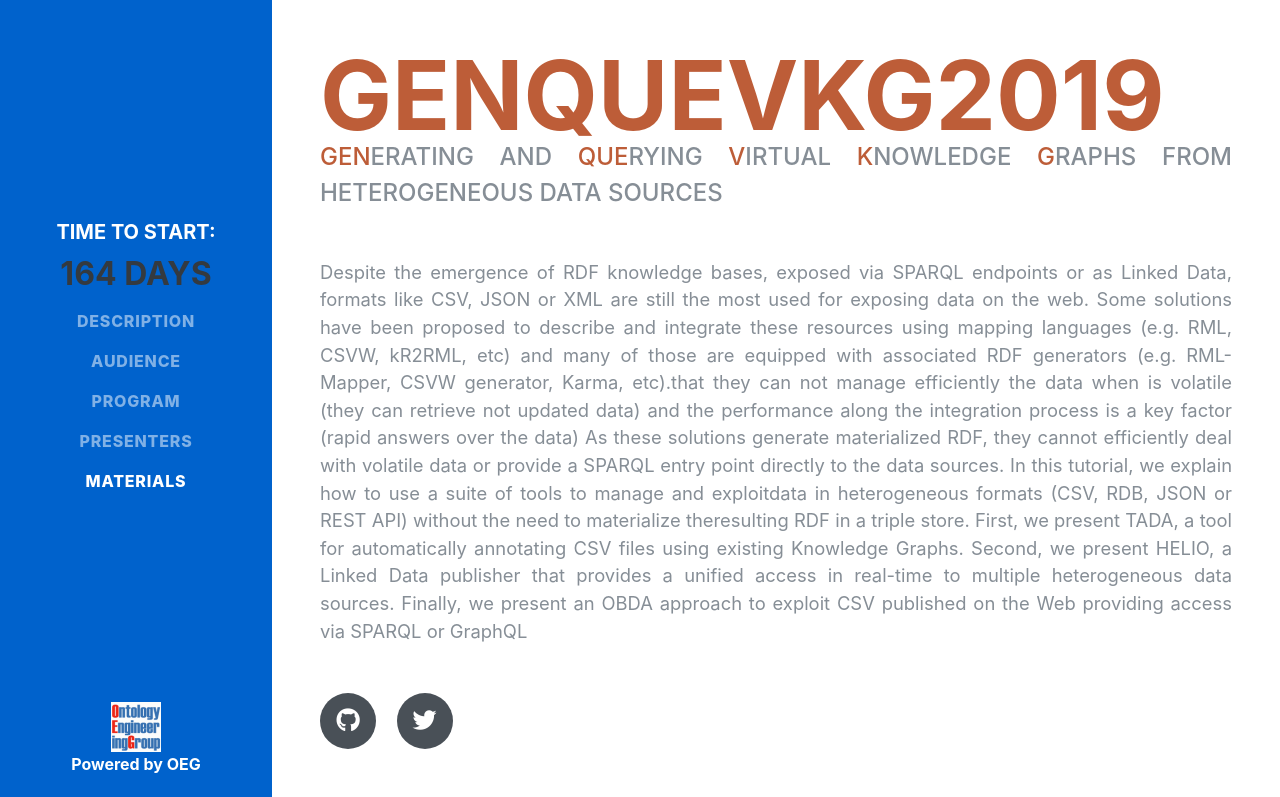
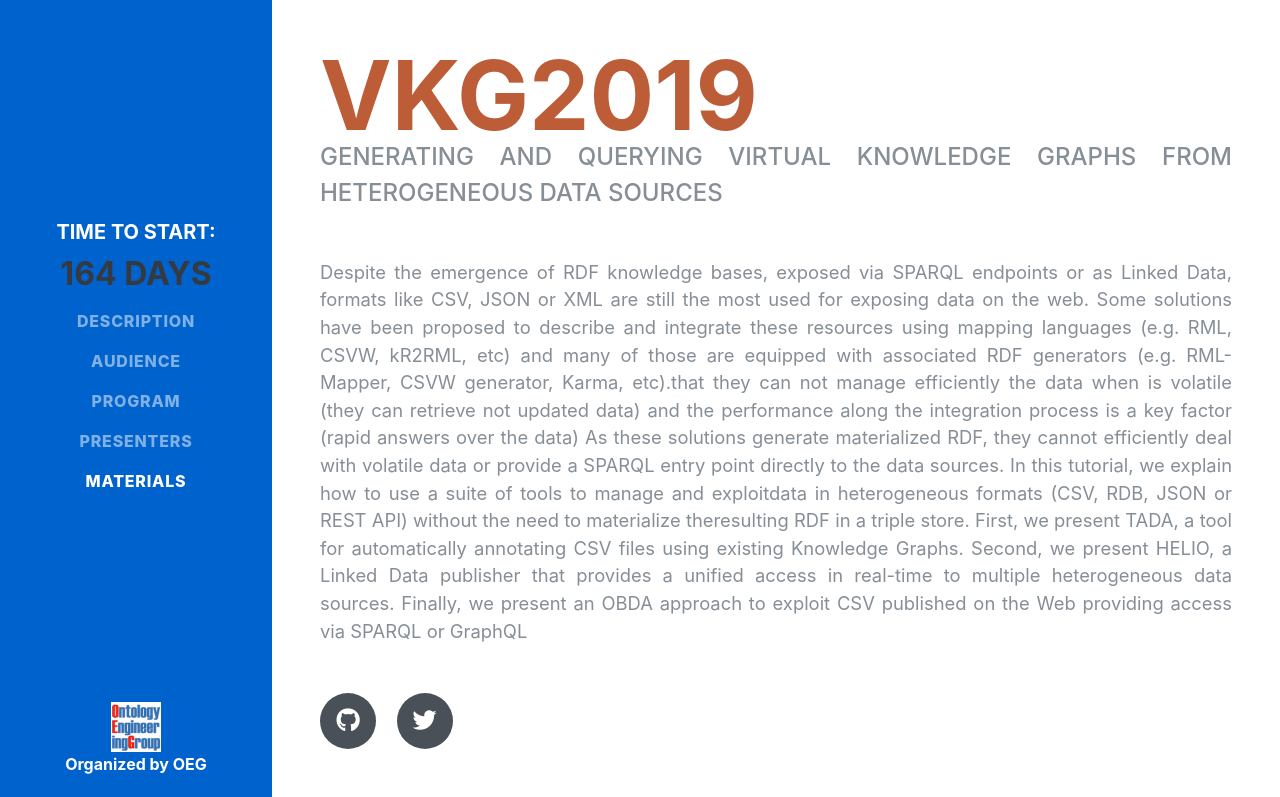
Before and after one commit to oeg-dataintegration/kgc-tutorial-2019, a plain HTML site: page index.html in a window 1280 px wide. Shown: the top 797 px of the page. Drawn offline with Linux system fonts and the light colour scheme; a web font is replaced by a local one.

Commit message:
title changed

```diff
--- a/index.html
+++ b/index.html
@@ -8,7 +8,7 @@
     <meta name="description" content="">
     <meta name="author" content="Andrea Cimmino">
 
-    <title>GenQueVKG</title>
+    <title>VKG</title>
 
     <!-- Bootstrap core CSS -->
     <link href="static/vendor/bootstrap/css/bootstrap.min.css" rel="stylesheet">
@@ -89,7 +89,7 @@
       <div style="color: white">
         <a href="http://www.oeg-upm.net/">
         <img src="static/img/oeg-logo.png" width="50px" />
-        <p style="color: white"><strong>Powered by OEG</strong></p></a>
+        <p style="color: white"><strong>Organized by OEG</strong></p></a>
       </div>
     </nav>
 
@@ -98,9 +98,9 @@
       <section class="resume-section p-3 p-lg-5 d-flex d-column" id="about" style="text-align:justify">
         <div class="my-auto">
           <h1 class="mb-0">
-            <span class="text-primary">GenQueVKG2019</span>
+            <span class="text-primary">VKG2019</span>
           </h1>
-          <div class="subheading mb-5"><span class="text-primary">Gen</span>erating and <span class="text-primary">Que</span>rying <span class="text-primary">V</span>irtual <span class="text-primary">K</span>nowledge <span class="text-primary">G</span>raphs from heterogeneous data sources</div>
+          <div class="subheading mb-5">Generating and Querying Virtual Knowledge Graphs from heterogeneous data sources</div>
 
           <p class="lead mb-5">Despite the emergence of RDF knowledge bases, exposed via SPARQL endpoints or as Linked Data, formats like CSV, JSON or XML are still the most used for exposing data on the web. Some solutions have been proposed to describe and integrate these resources using mapping languages (e.g. RML, CSVW, kR2RML, etc) and many of those are equipped with associated RDF generators (e.g. RML-Mapper, CSVW generator, Karma, etc).that they can not manage efficiently the data when is volatile (they can retrieve not updated data) and the performance along the integration process is a key factor (rapid answers over the data) As these solutions generate materialized RDF, they cannot efficiently deal with volatile data or provide a SPARQL entry point directly to the data sources. In this tutorial, we explain how to use a suite of tools to manage  and exploitdata in heterogeneous formats (CSV, RDB, JSON or REST API) without the need to materialize theresulting RDF in a triple store. First, we present TADA, a tool for automatically annotating CSV files using existing Knowledge Graphs. Second, we present HELIO, a Linked Data publisher that provides a unified access in real-time to multiple heterogeneous data sources. Finally, we present an OBDA approach to exploit CSV published on the Web providing access via SPARQL or GraphQL</p>
 
```
